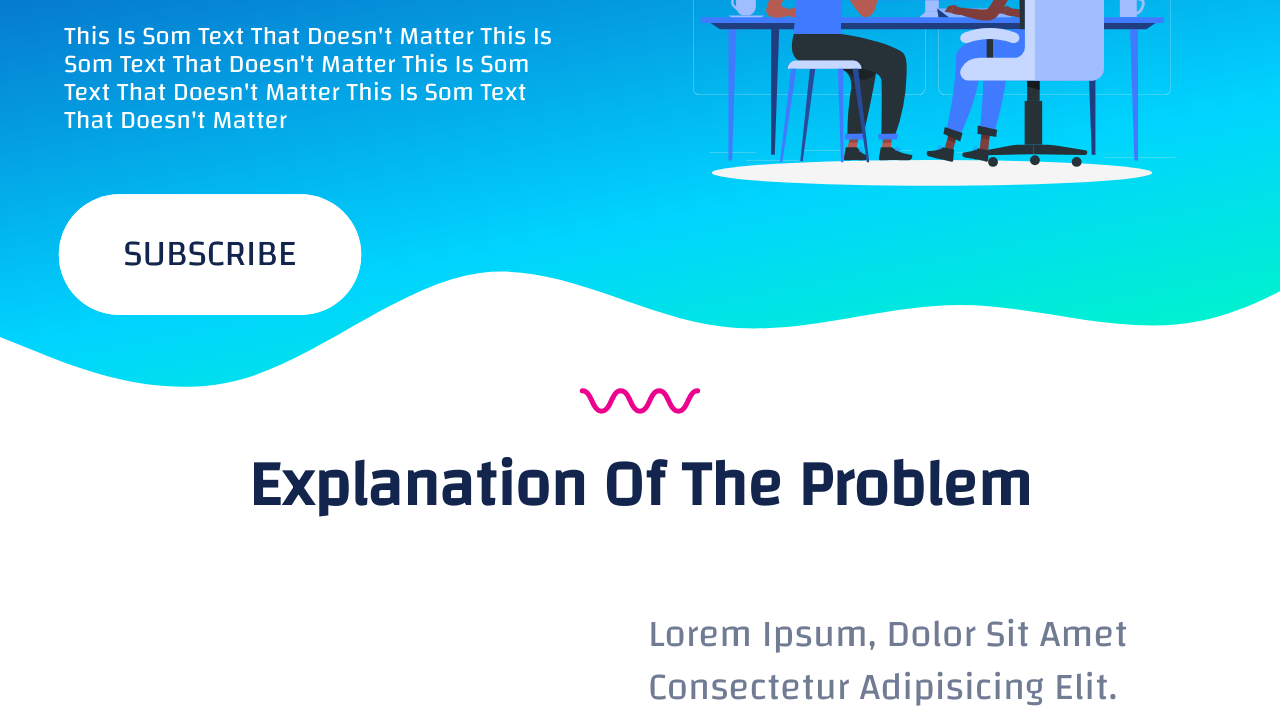
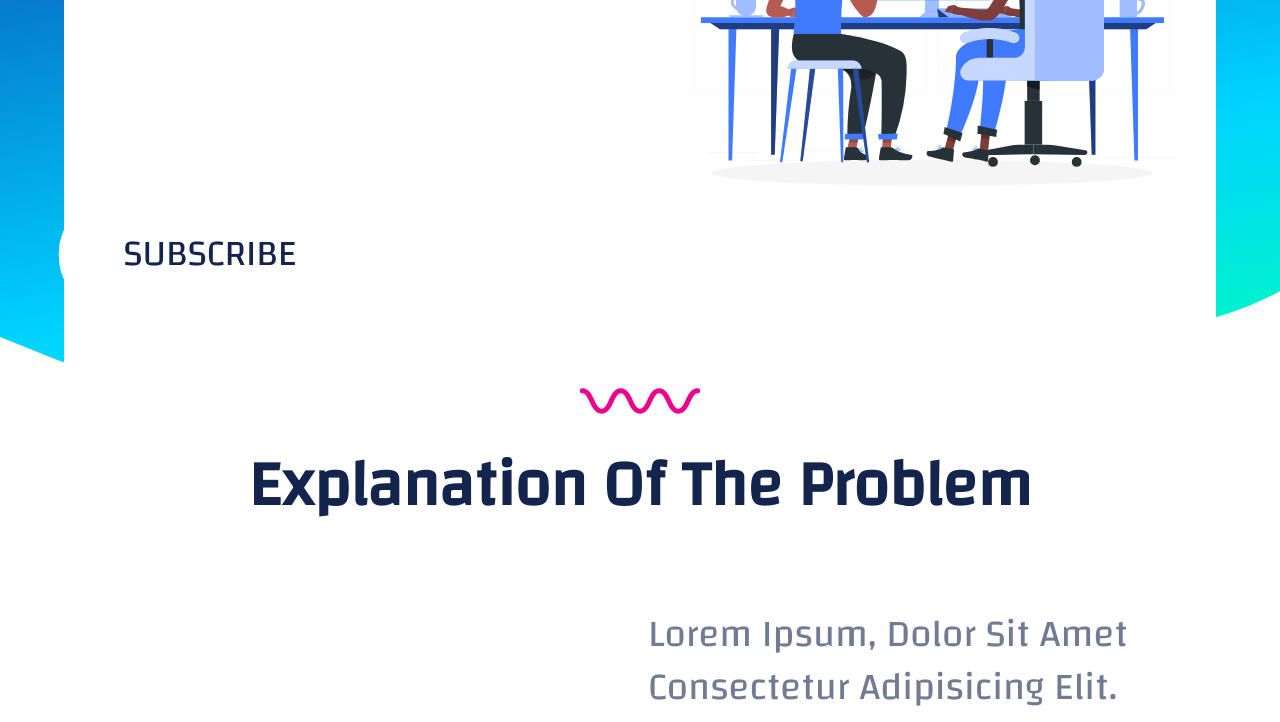
Before and after one commit to ahmedzietoon/3, a plain HTML site: page index.html in a window 1280 px wide. Shown: the part 554-1276 px from the top of the page. Drawn offline with Linux system fonts and the light colour scheme; a web font is replaced by a local one.

Commit message:
Update styles.css

```diff
--- a/css/styles.css
+++ b/css/styles.css
@@ -15,7 +15,7 @@
     padding: 0;
 }
 
-.container{max-width: 100%}
+.container{max-width: 100%;background-color:#fff}
 .bg1{ background: rgb(2,0,36);
     background: linear-gradient(169deg, rgb(9, 0, 186) 0%, rgb(13, 13, 147) 11%, rgba(0,212,255,1) 75%, rgba(0,255,186,1) 100%);
     max-height: 100%;
```
